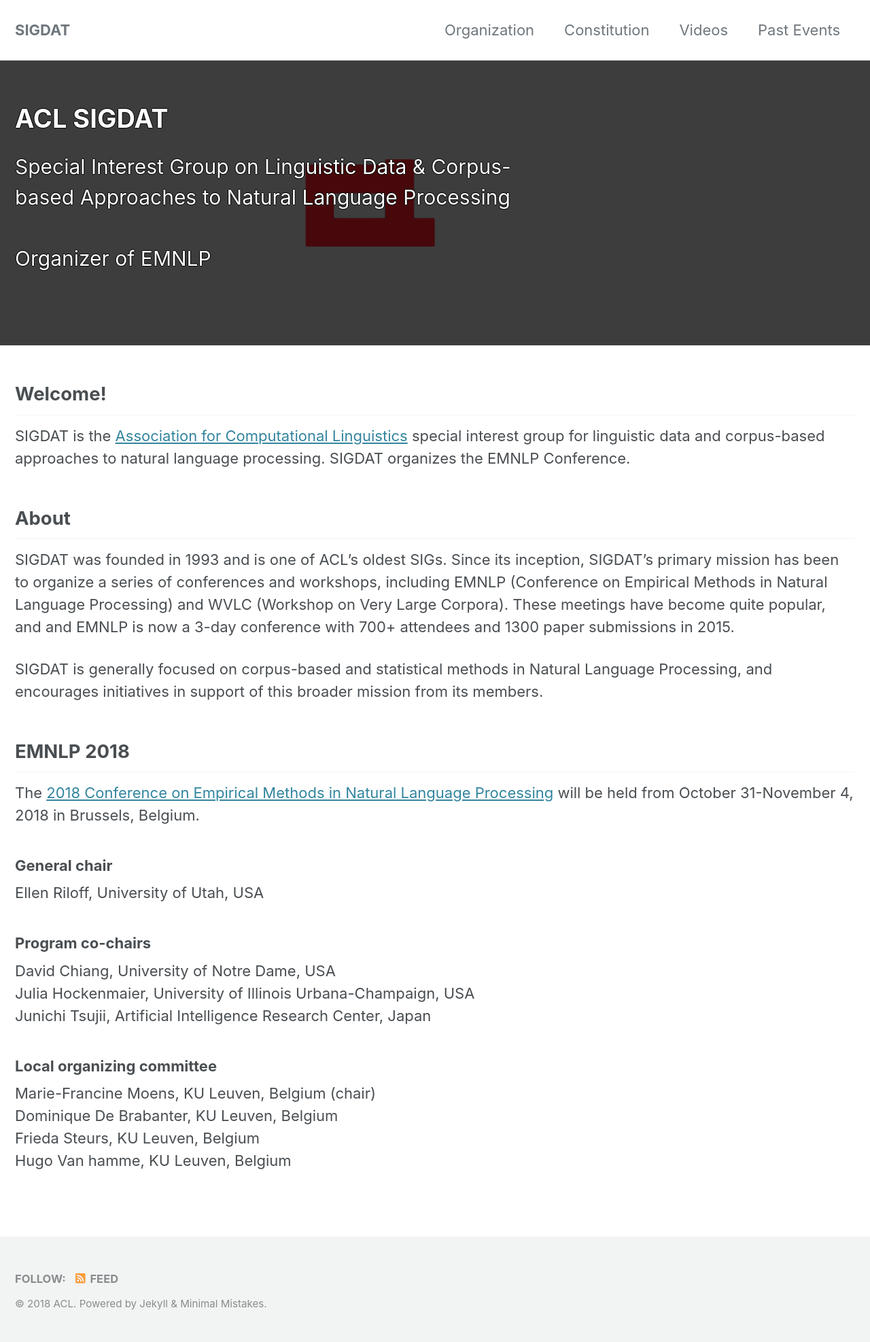
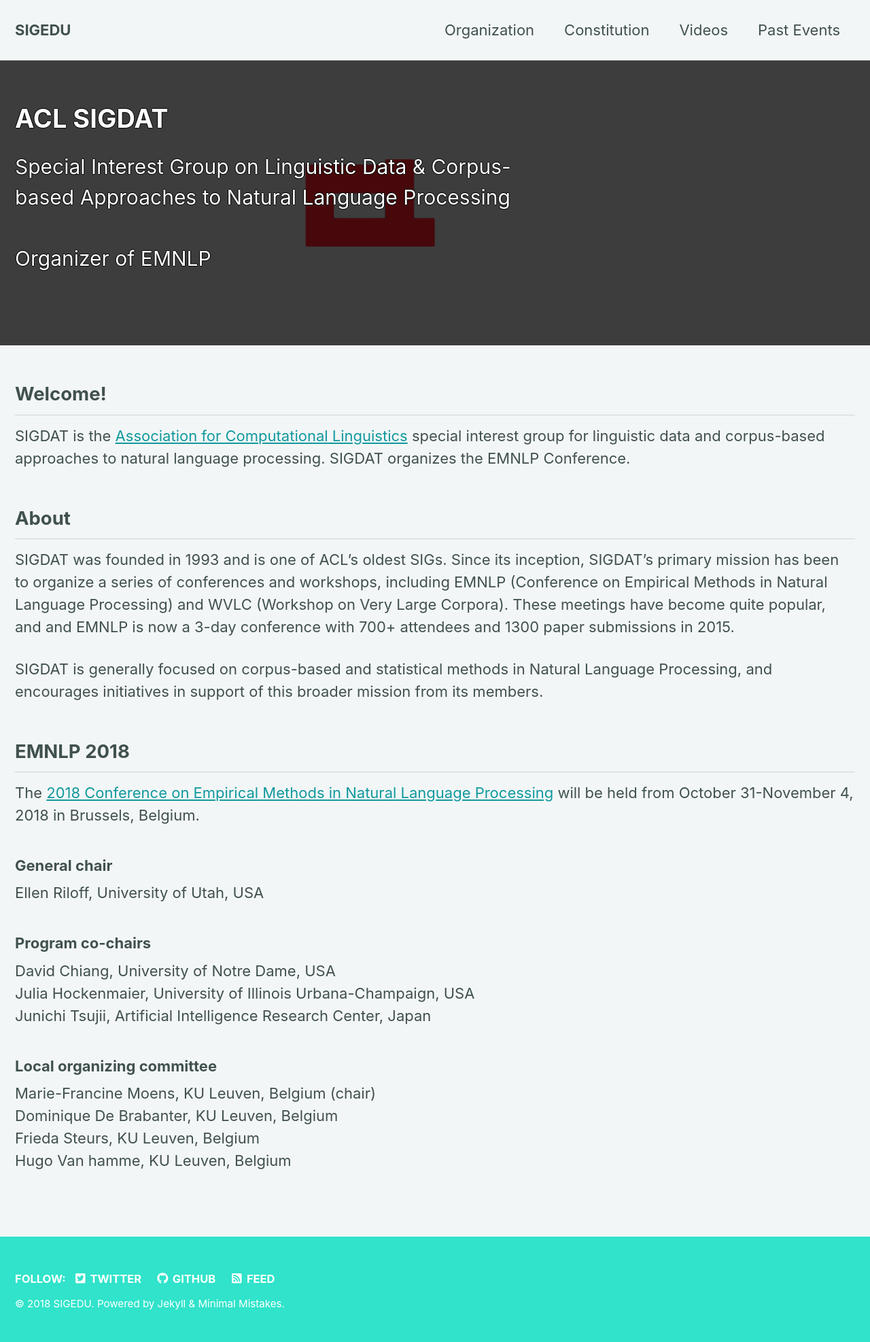
Before and after one commit to sigedu-org/website, a Jekyll site: the page built from _pages/home.md, in a window 1280 px wide. Shown: the whole page at 68% size. Built offline with Jekyll 4.4.1, drawn with Linux system fonts in a browser that asks for light colours; cached includes are drawn as plain includes; nearby versions of some CDN libraries; part of the change alters nothing that is shown.

Commit message:
Update config YAML to latest version

```diff
--- a/_config.yml
+++ b/_config.yml
@@ -10,14 +10,14 @@
 # Review documentation to determine if you should use `theme` or `remote_theme`
 # https://mmistakes.github.io/minimal-mistakes/docs/quick-start-guide/#installing-the-theme
 
-minimal_mistakes_skin    : "default" # "dirt", "aqua", "contrast", "dark", "air", "neon", "mint", "plum", "sunrise"
+minimal_mistakes_skin    : "mint" # "dirt", "aqua", "contrast", "dark", "air", "neon", "default", "plum", "sunrise"
 
 # Site Settings
-locale                   : "en"
-title                    : "SIGDAT"
+locale                   : "en-US"
+title                    : "SIGEDU"
 title_separator          : "-"
-name                     : "ACL"
-description              : "ACL Special Interest Group for Linguistic Data and Corpus-based Approaches to Natural Language Processing."
+name                     : "SIGEDU"
+description              : "ACL Special Interest Group for Building Educational Applications."
 url                      : # the base hostname & protocol for your site e.g. "https://mmistakes.github.io"
 baseurl                  : # the subpath of your site, e.g. "/blog"
 repository               : # GitHub username/repo-name e.g. "mmistakes/minimal-mistakes"
@@ -38,7 +38,7 @@ comments:
 staticman:
   allowedFields          : # ['name', 'email', 'url', 'message']
   branch                 : # "master"
-  commitMessage          : # "New comment."
+  commitMessage          : # "New comment by {fields.name}"
   filename               : # comment-{@timestamp}
   format                 : # "yml"
   moderation             : # true
@@ -51,6 +51,7 @@ staticman:
       type               : # "date"
       options:
         format           : # "iso8601" (default), "timestamp-seconds", "timestamp-milliseconds"
+  endpoint               : # URL of your own deployment with trailing slash, will fallback to the public instance
 reCaptcha:
   siteKey                :
   secret                 :
@@ -75,7 +76,7 @@ naver_site_verification  :
 
 # Social Sharing
 twitter:
-  username               :
+  username               : aclsigedu
 facebook:
   username               :
   app_id                 :
@@ -103,32 +104,36 @@ author:
   bio              : "I am an amazing person."
   location         : "Somewhere"
   email            :
-  uri              :
-  home             : # null (default), "absolute or relative url to link to author home"
-  bitbucket        :
-  codepen          :
-  dribbble         :
-  flickr           :
-  facebook         :
-  foursquare       :
-  github           :
-  gitlab           :
-  google_plus      :
-  keybase          :
-  instagram        :
-  lastfm           :
-  linkedin         : # "john-doe-12345678" (the last part of your profile url, e.g. https://www.linkedin.com/in/john-doe-12345678)
-  pinterest        :
-  soundcloud       :
-  stackoverflow    : # "123456/username" (the last part of your profile url, e.g. https://stackoverflow.com/users/123456/username)
-  steam            : # "steamId" (the last part of your profile url, e.g. https://steamcommunity.com/id/steamId/)
-  tumblr           :
-  twitter          :
-  vine             :
-  weibo            :
-  xing             :
-  youtube          : # "https://youtube.com/c/MichaelRoseDesign"
+  links:
+    - label: "Email"
+      icon: "fas fa-fw fa-envelope-square"
+      # url: mailto:your.name@email.com
+    - label: "Website"
+      icon: "fas fa-fw fa-link"
+      # url: "https://your-website.com"
+    - label: "Twitter"
+      icon: "fab fa-fw fa-twitter-square"
+      # url: "https://twitter.com/"
+    - label: "Facebook"
+      icon: "fab fa-fw fa-facebook-square"
+      # url: "https://facebook.com/"
+    - label: "GitHub"
+      icon: "fab fa-fw fa-github"
+      # url: "https://github.com/"
+    - label: "Instagram"
+      icon: "fab fa-fw fa-instagram"
+      # url: "https://instagram.com/"
 
+
+# Site Footer
+footer:
+  links:
+    - label: "Twitter"
+      icon: "fab fa-fw fa-twitter-square"
+      url: https://twitter.com/aclsigedu
+    - label: "GitHub"
+      icon: "fab fa-fw fa-github"
+      url: https://github.com/sigedu-org/website
 
 # Reading Files
 include:
```
